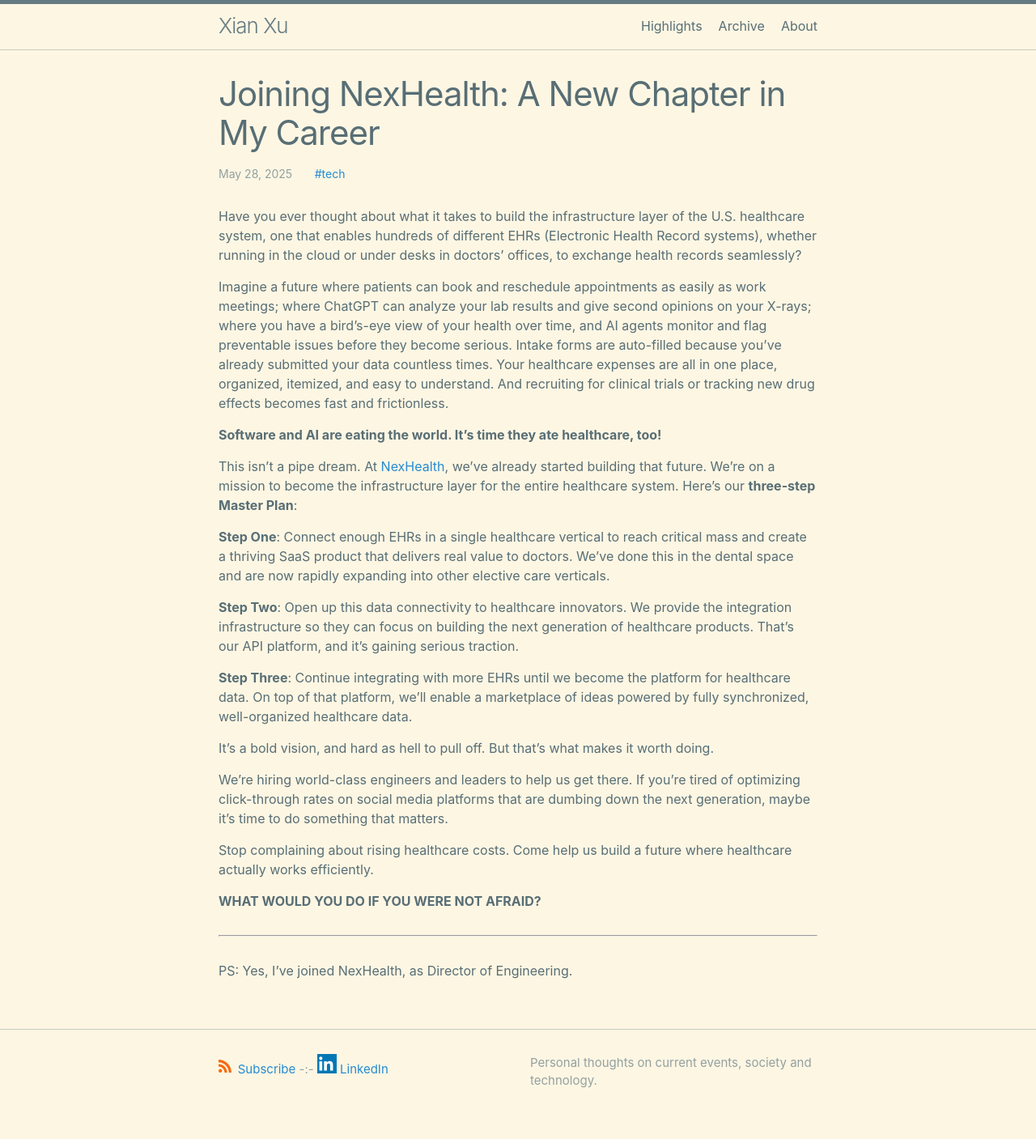
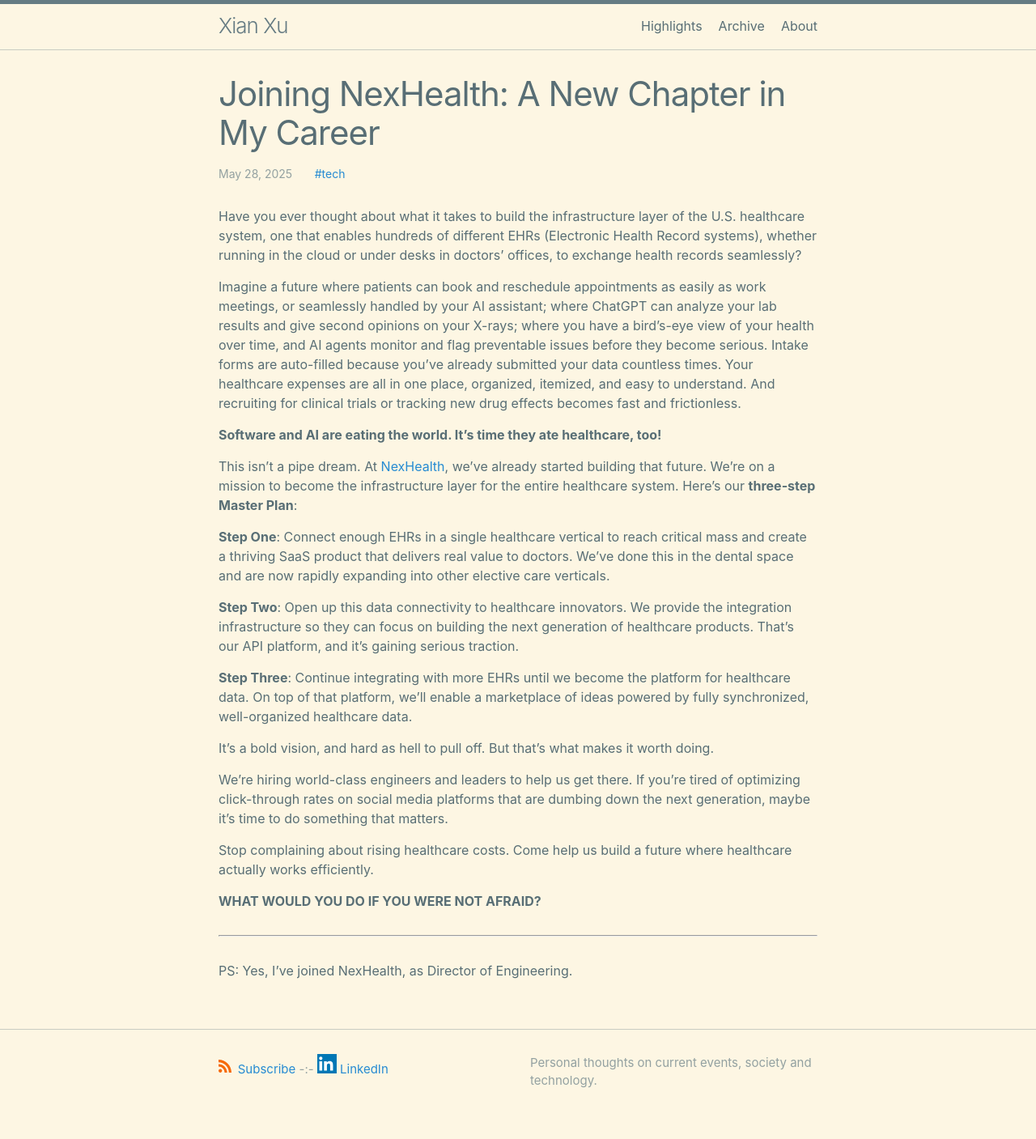
Before and after one commit to xianxu/xianxu.github.io, a Jekyll site: the page built from _posts/2025-05-28-joining-nexhealth.markdown, in a window 1280 px wide. Shown: the whole page at 81% size. Built offline with Jekyll 4.4.1, drawn with Linux system fonts in a browser that asks for light colours; comment, search, counter and statistics services are not loaded.

Commit message:
Sync latest _posts from remote land

```diff
--- a/_posts/2025-05-28-joining-nexhealth.markdown
+++ b/_posts/2025-05-28-joining-nexhealth.markdown
@@ -9,7 +9,7 @@
 
 Have you ever thought about what it takes to build the infrastructure layer of the U.S. healthcare system, one that enables hundreds of different EHRs (Electronic Health Record systems), whether running in the cloud or under desks in doctors’ offices, to exchange health records seamlessly?
 
-Imagine a future where patients can book and reschedule appointments as easily as work meetings; where ChatGPT can analyze your lab results and give second opinions on your X-rays; where you have a bird’s-eye view of your health over time, and AI agents monitor and flag preventable issues before they become serious. Intake forms are auto-filled because you’ve already submitted your data countless times. Your healthcare expenses are all in one place, organized, itemized, and easy to understand. And recruiting for clinical trials or tracking new drug effects becomes fast and frictionless.
+Imagine a future where patients can book and reschedule appointments as easily as work meetings, or seamlessly handled by your AI assistant; where ChatGPT can analyze your lab results and give second opinions on your X-rays; where you have a bird’s-eye view of your health over time, and AI agents monitor and flag preventable issues before they become serious. Intake forms are auto-filled because you’ve already submitted your data countless times. Your healthcare expenses are all in one place, organized, itemized, and easy to understand. And recruiting for clinical trials or tracking new drug effects becomes fast and frictionless.
 
 **Software and AI are eating the world. It’s time they ate healthcare, too!**
 
```
